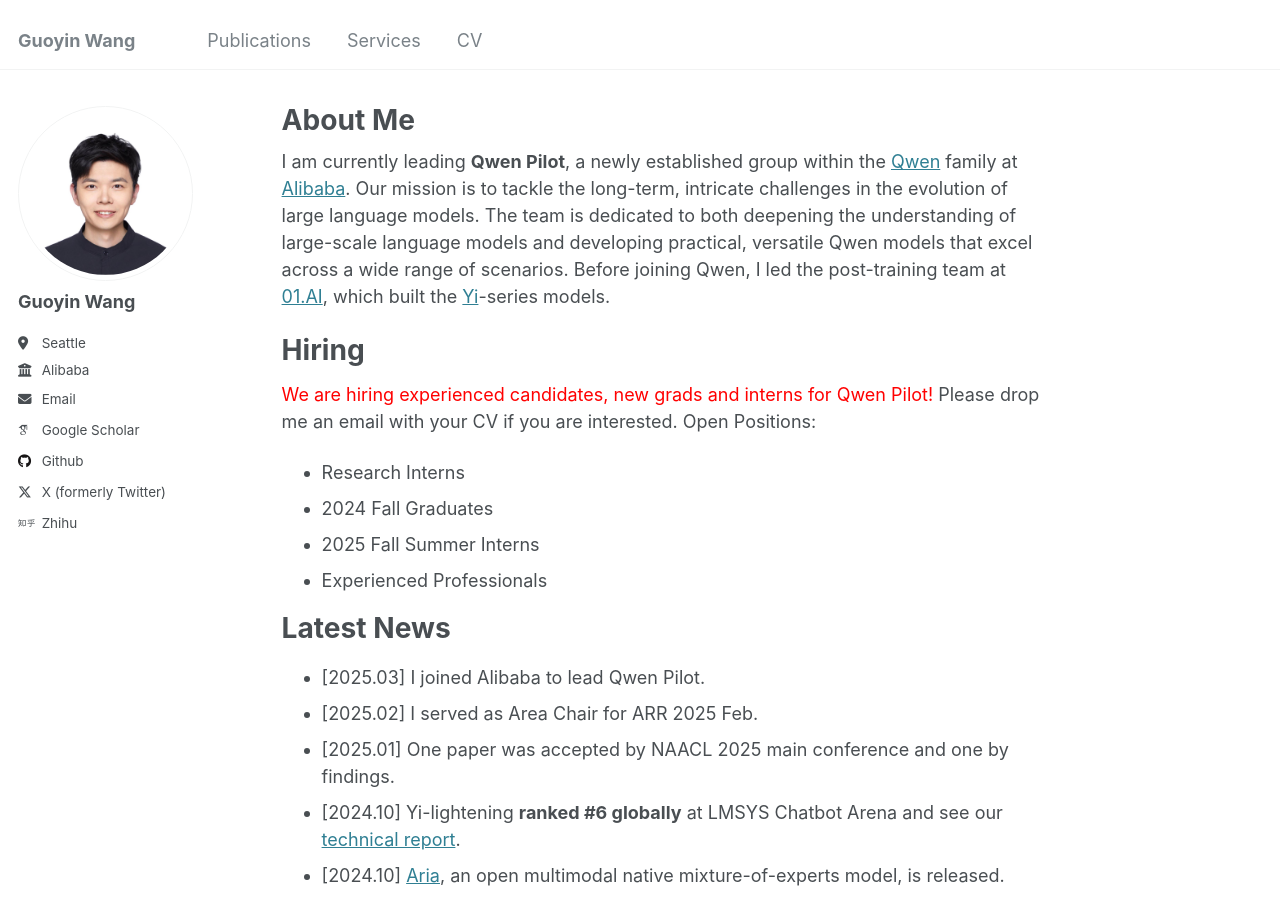
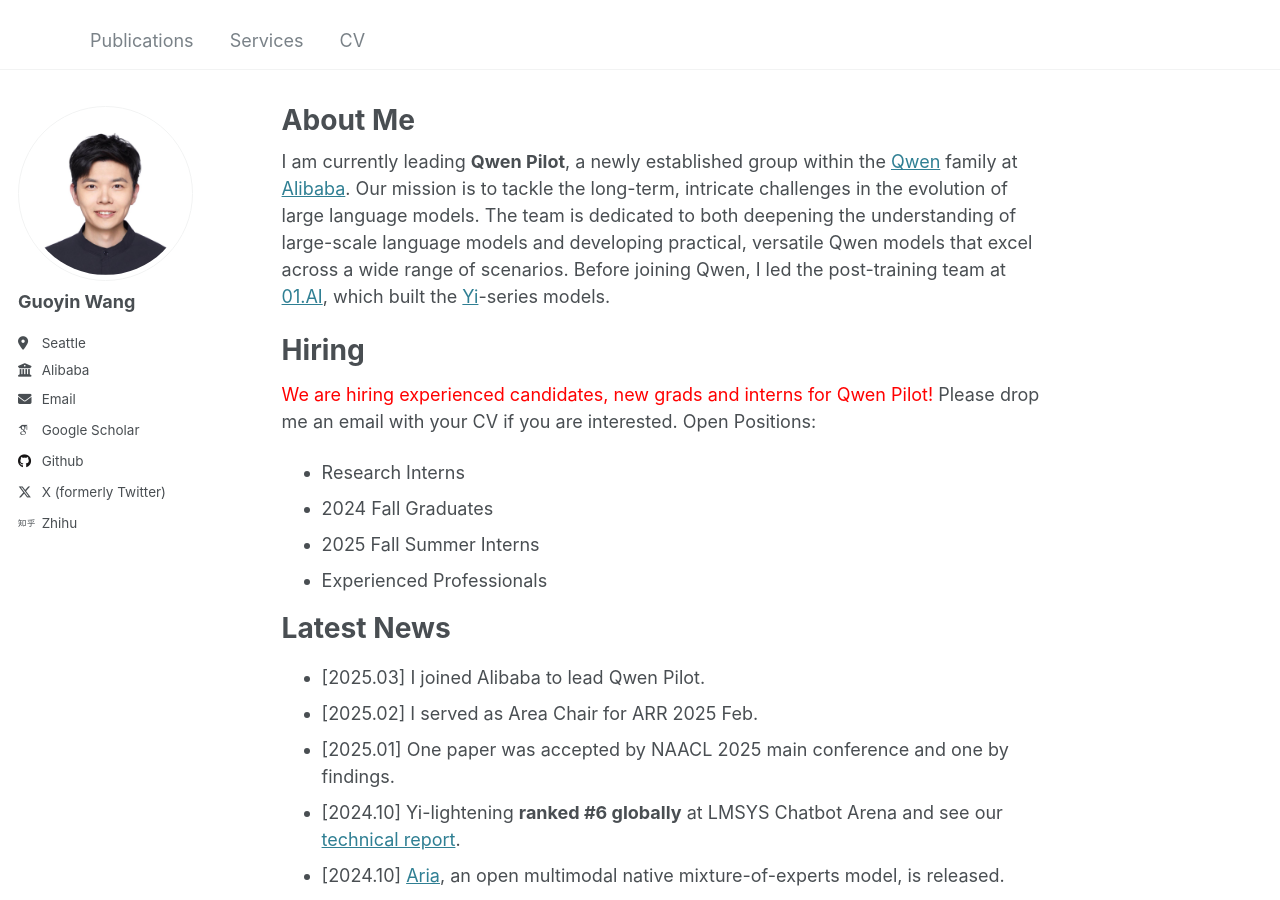
Before and after one commit to huxueyu/guoyin.wang, a Jekyll site: the page built from _pages/about.md, in a window 1280 px wide and 900 px high. Built offline with Jekyll 4.4.1, drawn with Linux system fonts in a browser that asks for light colours; some web fonts are replaced.

Commit message:
Update _config.yml

```diff
--- a/_config.yml
+++ b/_config.yml
@@ -8,7 +8,7 @@
 
 # Basic Site Settings
 locale                   : "en-US"
-title                    : "Guoyin Wang"
+title                    : ""
 title_separator          : "-"
 name                     : &name "Your Name"
 description              : &description "personal description"
```
